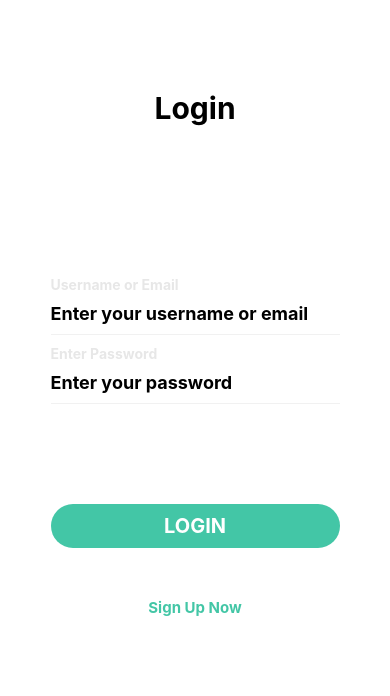
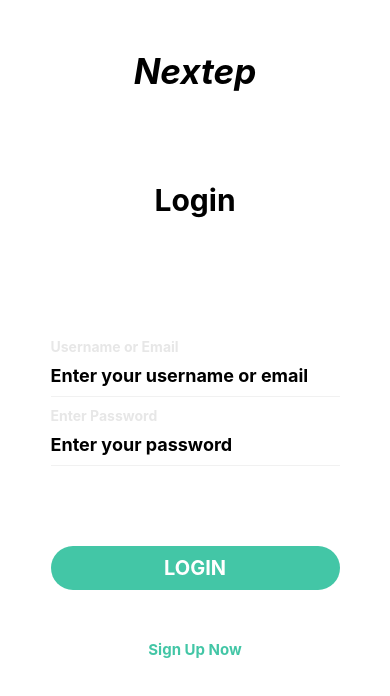
Before and after one commit to robielTes/Nextep, a React Native app: screen / in a window 390 px wide. Shown: the top 696 px of the page. Built offline with nearby package versions, Linux system fonts and the light colour scheme.

Commit message:
:star: Add Banner component

```diff
--- a/App.tsx
+++ b/App.tsx
@@ -1,26 +1,18 @@
 import React,{Component} from 'react';
 import { StatusBar } from 'expo-status-bar';
 import { StyleSheet, Text, View, Image, ScrollView, TouchableOpacity} from 'react-native';
-import Login from './component/login';
+import Banner from './components/banner';
+import Login from './components/login';
 
 export default class App extends Component {
   render (){
     return (
      <ScrollView>
         <View style={styles.container }>
-        <View
-          style={{
-            flex: 1,
-            flexDirection: 'row',
-            justifyContent: 'space-between',
-            alignItems: 'center',
-            marginTop: 50,
-            marginBottom: 10,
-          }}>
+          <Banner />
           <Text style={{fontSize:30,fontWeight:'bold', paddingVertical:40}}>
           Login
         </Text>
-          </View>
         <Login />
         <StatusBar style="auto" />
       </View>
--- /dev/null
+++ b/components/banner.tsx
@@ -0,0 +1,17 @@
+import React,{Component} from 'react';
+import {Text, View} from 'react-native';
+
+
+export default class Banner extends Component {
+      render()
+      {
+         return(
+             <View style={{paddingBottom:10, paddingTop:10}}>
+                  <Text style={{fontSize:35,fontWeight:'bold', paddingVertical:40, fontStyle:'italic'}}>
+                        Nextep
+                  </Text>
+         </View>
+
+         );
+       }
+  }
--- a/component/login.tsx
+++ b/components/login.tsx
@@ -1,22 +1,7 @@
 import React,{Component} from 'react';
 import { StyleSheet, Text, View, Image, ScrollView, TouchableOpacity, Button, TextInput} from 'react-native';
 
-class Input extends Component {
-    render()
-    {
-       return(
-           <View style={{paddingBottom:100, paddingTop:100}}>
-           <Text style={{color:'#e7e7e7',fontWeight:'bold'}}>
-               this.props.label
-           </Text>
-           <TextInput style={{borderBottomColor:'#f1f1f1', borderBottomWidth:1, fontWeight:'bold', color:'black',fontSize:18, paddingVertical:10}}
-           placeholderTextColor={'#000000'}
-           placeholder={"Enter your username or email"}/>
-       </View>
 
-       );
-     }
-}
 
 export default class Login extends Component {
     state = {
@@ -28,7 +13,7 @@ export default class Login extends Component {
         return(
           <View>
             <View style={{marginBottom:10}}>
-            <View style={{paddingBottom:100, paddingTop:100}}>
+            <View style={{paddingBottom:80, paddingTop:80}}>
 
                 <Text style={{color:'#e7e7e7',fontWeight:'bold'}}>
                     Username or Email
```
